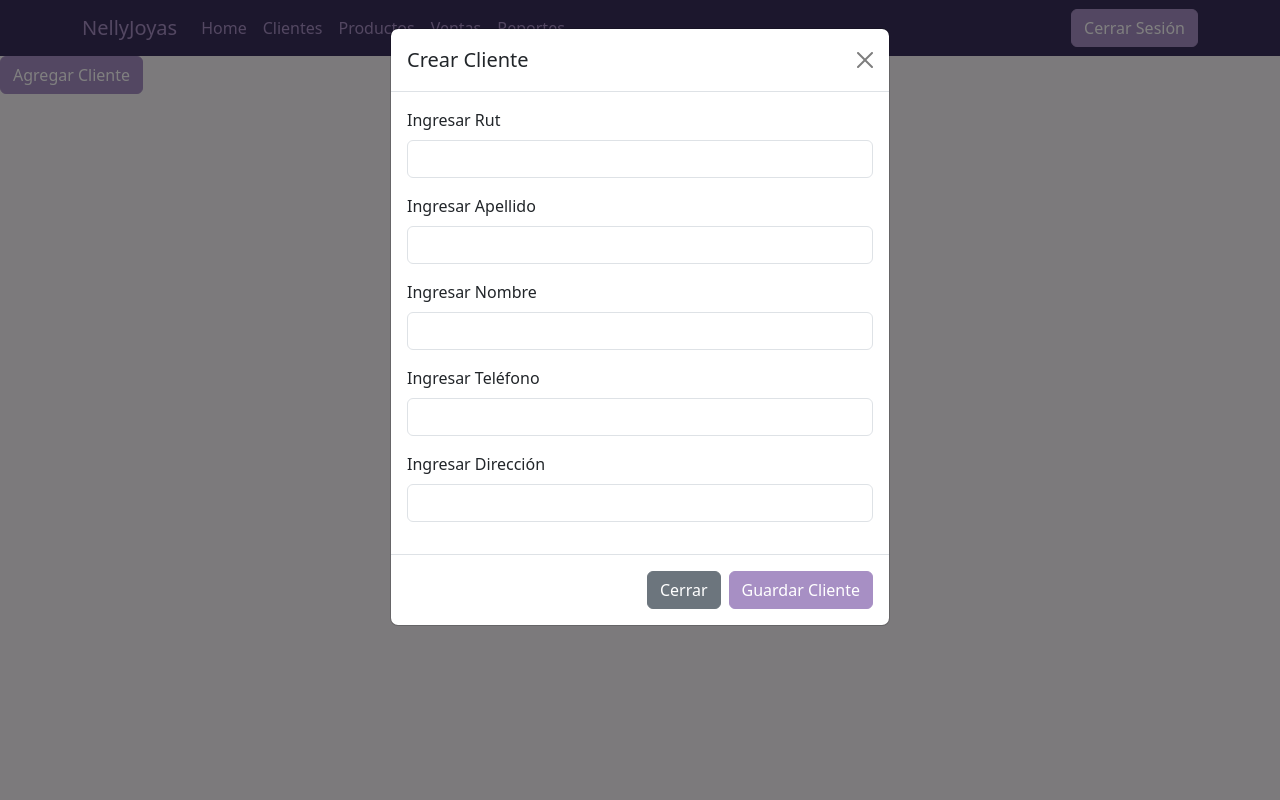
After one commit to Daravena22/ProyectoDeTitulo, a Flask app: page /clientes/ in a window 1280 px wide, after a click on "Agregar Cliente". The commit adds this page. Run offline with Flask 3, Linux system fonts and the light colour scheme; the visitor is signed in with stand-in values (Sample User, id 1); some libraries are stand-ins or nearby versions.

Commit message:
Agregar Clientes
-Se movió el login a la API
-Se corrigio el redireccionamiento del Home y Clientes
-Se creo el metodo para agregar clientes

```diff
--- a/app/__init__.py
+++ b/app/__init__.py
@@ -33,3 +33,12 @@ app.register_blueprint(login)
 
 from app.comandos import comandos
 app.register_blueprint(comandos)
+
+from app.web.clientes import clientes
+app.register_blueprint(clientes)
+
+from app.api.login import api_login
+app.register_blueprint(api_login)
+
+from app.api.clientes import api_clientes
+app.register_blueprint(api_clientes)
--- /dev/null
+++ b/app/templates/base.html
@@ -0,0 +1,74 @@
+<!DOCTYPE html>
+<html>
+<head>
+    <link rel="stylesheet" type="text/css" href="{{ url_for('static', filename='bootstrap-5.3.0-dist/css/bootstrap.min.css') }}">
+
+    <title>NellyJoyas - Home</title>
+    <style>
+        body {
+            background-color: #F8F4F9;
+        }
+
+        /* Estilos del navbar */
+        .navbar {
+            background-color: #392F5A;
+        }
+
+        .navbar-brand {
+            color: #A78FC4;
+        }
+
+        .navbar-nav .nav-link {
+            color: #A78FC4;
+        }
+
+        .navbar-nav .nav-link:hover {
+            color: #FFFFFF;
+        }
+
+        .btn-primary {
+            background-color: #A78FC4;
+            border-color: #A78FC4;
+        }
+    </style>
+</head>
+<body>
+    <nav class="navbar navbar-expand-lg navbar-dark">
+        <div class="container">
+            <a class="navbar-brand" href="#">NellyJoyas</a>
+            <button class="navbar-toggler" type="button" data-bs-toggle="collapse" data-bs-target="#navbarNav" aria-controls="navbarNav" aria-expanded="false" aria-label="Toggle navigation">
+                <span class="navbar-toggler-icon"></span>
+            </button>
+            <div class="collapse navbar-collapse" id="navbarNav">
+                <ul class="navbar-nav">
+                    <li class="nav-item">
+                        <a class="nav-link" href="{{url_for('home.root')}}">Home</a>
+                    </li>
+                    <li class="nav-item">
+                        <a class="nav-link" href="{{url_for('clientes.root')}}">Clientes</a>
+                    </li>
+                    <li class="nav-item">
+                        <a class="nav-link" href="#">Productos</a>
+                    </li>
+                    <li class="nav-item">
+                        <a class="nav-link" href="#">Ventas</a>
+                    </li>
+                    <li class="nav-item">
+                        <a class="nav-link" href="#">Reportes</a>
+                    </li>
+                </ul>
+            </div>
+            <div>
+                <a href="{{ url_for('api_login.logout') }}" class="btn btn-primary">Cerrar Sesión</a>
+            </div>
+        </div>
+    </nav>
+
+    {% block contenido %}
+
+	{% endblock %}
+
+    <!-- Resto del contenido de la página -->
+    <script src="{{ url_for('static', filename='bootstrap-5.3.0-dist/js/bootstrap.min.js') }}"></script>
+</body>
+</html>
--- /dev/null
+++ b/app/web/clientes/__init__.py
@@ -0,0 +1,9 @@
+from flask import Blueprint, render_template
+from flask_login import login_required
+
+clientes = Blueprint('clientes', __name__, template_folder='templates', static_folder='static', static_url_path= '/static/clientes', url_prefix='/clientes')
+
+@clientes.route("/")
+@login_required
+def root():
+    return render_template("clientes.html")
--- /dev/null
+++ b/app/web/clientes/static/clientes.js
@@ -0,0 +1,18 @@
+const agregarCliente = async () => {
+
+    rut = document.getElementById('rut').value
+    apellido = document.getElementById('apellido').value
+    nombre = document.getElementById('nombre').value
+    telefono = document.getElementById('telefono').value
+    direccion = document.getElementById('direccion').value
+    const response = await fetch('/api/clientes/agregar', {
+      method: 'PUT',
+      body:JSON.stringify({rut:rut,apellido:apellido,nombre:nombre,telefono:telefono,direccion:direccion}), // string or object
+      headers: {
+        'Content-Type': 'application/json'
+      }
+    });
+    const myJson = await response.json();
+    //extract JSON from the http response
+    // do something with myJson
+  }
--- /dev/null
+++ b/app/web/clientes/templates/agregar_cliente.html
@@ -0,0 +1,48 @@
+<div class="modal fade" id="AgregarClienteModal" tabindex="-1" aria-labelledby="exampleModalLabel" aria-hidden="true">
+    <div class="modal-dialog">
+      <div class="modal-content">
+        <div class="modal-header">
+          <h1 class="modal-title fs-5" id="exampleModalLabel">Crear Cliente</h1>
+          <button type="button" class="btn-close" data-bs-dismiss="modal" aria-label="Close"></button>
+        </div>
+        <div class="modal-body">
+            <form>
+
+                <div class="mb-3">
+                  <label for="rut" class="form-label">Ingresar Rut</label>
+                  <input type="text" class="form-control" id="rut">
+                </div>
+
+                <div class="mb-3">
+                    <label for="apellido" class="form-label">Ingresar Apellido</label>
+                    <input type="text" class="form-control" id="apellido">
+                  </div>
+
+                  <div class="mb-3">
+                    <label for="nombre" class="form-label">Ingresar Nombre</label>
+                    <input type="text" class="form-control" id="nombre">
+                  </div>
+
+                  <div class="mb-3">
+                    <label for="telefono" class="form-label">Ingresar Teléfono</label>
+                    <input type="text" class="form-control" id="telefono">
+                  </div>
+
+                  <div class="mb-3">
+                    <label for="direccion" class="form-label">Ingresar Dirección</label>
+                    <input type="text" class="form-control" id="direccion">
+                  </div>
+
+
+
+              </form>
+
+
+        </div>
+        <div class="modal-footer">
+          <button type="button" class="btn btn-secondary" data-bs-dismiss="modal">Cerrar</button>
+          <button type="button" class="btn btn-primary" onclick="agregarCliente()">Guardar Cliente</button>
+        </div>
+      </div>
+    </div>
+  </div>
--- /dev/null
+++ b/app/web/clientes/templates/clientes.html
@@ -0,0 +1,9 @@
+{% extends 'base.html' %}
+    {% block contenido %}
+    <!-- Button trigger modal -->
+<button type="button" class="btn btn-primary" data-bs-toggle="modal" data-bs-target="#AgregarClienteModal">
+    Agregar Cliente
+  </button>
+    {% include 'agregar_cliente.html' %}
+    <script src="{{ url_for('clientes.static', filename='clientes.js') }}"></script>
+    {% endblock %}
--- a/app/web/login/templates/login.html
+++ b/app/web/login/templates/login.html
@@ -44,7 +44,7 @@
 <body>
     <div class="form-container">
         <h1 class="form-title">Inicio de Sesión</h1>
-        <form action="/login/dologin" method="POST">
+        <form action="/api/login/dologin" method="POST">
             <div class="mb-3">
                 <label for="rut" class="form-label">RUT</label>
                 <input type="text" class="form-control" id="rut" name="rut" placeholder="12345678-9">
```
Also changed, not shown: app/api/clientes/__init__.py (added, +29 -0 lines), app/api/login/__init__.py (added, +27 -0 lines), app/web/home/templates/home.html (+4 -69 lines), app/web/login/__init__.py (+0 -19 lines), requerimientos.txt (line endings or trailing spaces).
